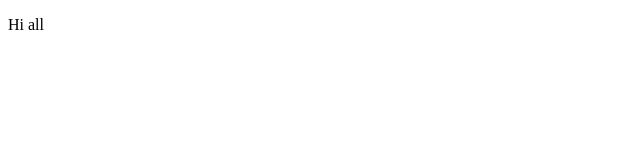
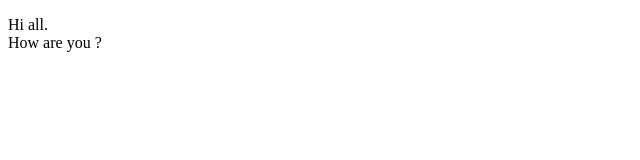
Before and after one commit to stephenjoyv/Project1, a plain HTML site: page index.html in a window 1280 px wide. Shown: the full height of the page, 0-640 px from the left. Drawn offline with Linux system fonts and the light colour scheme.

Commit message:
Summary (require)

```diff
--- a/index.html
+++ b/index.html
@@ -7,6 +7,7 @@
     <title>Document</title>
 </head>
 <body>
-    <p>Hi all</p>
+    <p>Hi all.</br>
+    How are you ?</p>
 </body>
 </html>
```
